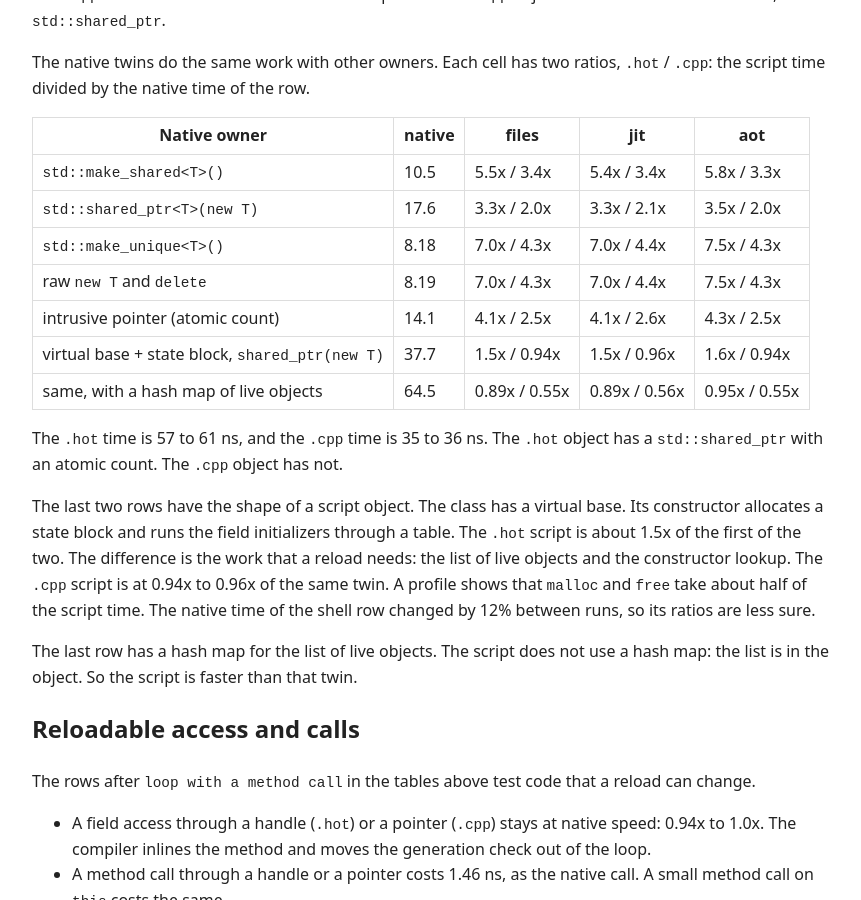
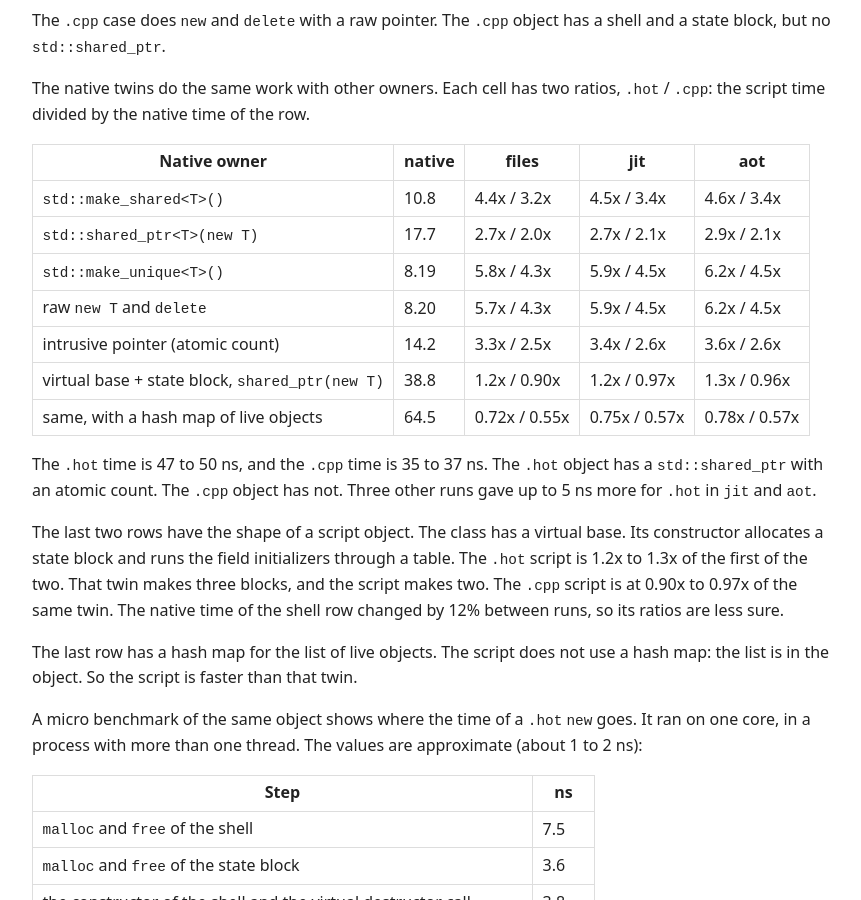
Before and after one commit to rokups/hotpp, a Jekyll site: the page built from benchmarks.md, in a window 1280 px wide and 900 px high, scrolled down 7201 px. Shown: the whole window, without its empty margins (224-1085 px from the left). Built offline with Jekyll 4.4.1, drawn with Linux system fonts in a browser that asks for light colours; some of the changed text lies outside the part shown.

Commit message:
Update docs from 5323a03

```diff
--- a/benchmarks.md
+++ b/benchmarks.md
@@ -22,7 +22,7 @@ All values come from the `Results` section below. They are the median of 3 runs.
 - A call from the host into a script costs 3.3x to 3.8x of a native virtual call. This is 3.4 to 4.1 ns more. `aot` is the fastest and `jit` is the slowest. `.hot` and `.cpp` are equal.
 - A call after 0, 1, 10 or 100 reloads costs the same: 5.26 ns (3.6x) in `files` and in `jit`, for `.hot` and for `.cpp`.
 - A script to native call costs 1.4x (2.05 ns) in `files` and in `jit`. It costs 1.0x in `aot`.
-- `new` and free of a script object cost 57 to 61 ns in `.hot`: 5.4x to 5.8x of `std::make_shared`. In `.cpp` with a raw pointer, they cost 35 to 36 ns: 3.3x to 3.4x.
+- `new` and free of a script object cost 47 to 50 ns in `.hot`: 4.4x to 4.6x of `std::make_shared`. In `.cpp` with a raw pointer, they cost 35 to 37 ns: 3.2x to 3.4x.
 - A script to script virtual call costs 0.4 to 0.9 ns more than a native one. This is true for `.hot` and `.cpp`.
 - A `.hot` closure call costs 2.5x. A `.hot` `std.vector` index costs 1.4x. The `.cpp` twins of both run at native speed.
 - A reload of 100 objects with 65 fields takes 0.10 ms in `files` and 1.4 ms in `jit`. The compile is not in it.
@@ -111,7 +111,7 @@ Time in ns for one operation. The ratio is in parentheses. There is one table fo
 | handle dereference and null check | 9.85 | 10.5 (1.1x) | n/a |
 | pointer dereference and null check | 0.41 | n/a | 0.80 (1.9x) |
 | string interpolation or concatenation | 72.4 | 59.7 (0.82x) | 68.1 (0.94x) |
-| `new` and free of a script object | 10.5 | 57.5 (5.5x) | 35.6 (3.4x) |
+| `new` and free of a script object | 10.8 | 47.3 (4.4x) | 35.0 (3.2x) |
 | closure call | 1.75 | 4.39 (2.5x) | 1.75 (1.0x) |
 | loop with a method call | 1.26 | 1.25 (0.99x) | 1.26 (1.0x) |
 | field of another object (handle or pointer) | 0.62 | 0.59 (0.95x) | 0.59 (0.95x) |
@@ -137,7 +137,7 @@ Time in ns for one operation. The ratio is in parentheses. There is one table fo
 | handle dereference and null check | 9.85 | 10.4 (1.1x) | n/a |
 | pointer dereference and null check | 0.41 | n/a | 0.80 (1.9x) |
 | string interpolation or concatenation | 72.4 | 58.5 (0.81x) | 65.9 (0.91x) |
-| `new` and free of a script object | 10.5 | 57.3 (5.4x) | 36.2 (3.4x) |
+| `new` and free of a script object | 10.8 | 48.1 (4.5x) | 36.8 (3.4x) |
 | closure call | 1.75 | 4.42 (2.5x) | 1.75 (1.0x) |
 | loop with a method call | 1.26 | 1.25 (0.99x) | 1.26 (0.99x) |
 | field of another object (handle or pointer) | 0.62 | 0.59 (0.95x) | 0.61 (0.99x) |
@@ -163,7 +163,7 @@ Time in ns for one operation. The ratio is in parentheses. There is one table fo
 | handle dereference and null check | 9.85 | 10.4 (1.1x) | n/a |
 | pointer dereference and null check | 0.41 | n/a | 0.80 (1.9x) |
 | string interpolation or concatenation | 72.4 | 57.7 (0.80x) | 66.2 (0.91x) |
-| `new` and free of a script object | 10.5 | 61.4 (5.8x) | 35.2 (3.3x) |
+| `new` and free of a script object | 10.8 | 50.4 (4.6x) | 36.5 (3.4x) |
 | closure call | 1.75 | 4.38 (2.5x) | 1.75 (1.0x) |
 | loop with a method call | 1.26 | 1.26 (1.0x) | 1.26 (1.0x) |
 | field of another object (handle or pointer) | 0.62 | 0.61 (0.99x) | 0.58 (0.94x) |
@@ -178,7 +178,7 @@ Some rows depend on the backend:
 - The call from the host into a script (the first two rows) costs 5.26 ns in `files`. It costs 5.56 ns in `jit` and 4.9 ns in `aot`.
 - The script to native call costs 2.05 ns in `files` and in `jit`. It costs 1.46 ns in `aot`: the call is direct there.
 - The `.hot` script to script virtual call is 2.20 ns in `files` and 2.6 ns in `jit` and `aot`. The `.cpp` call is 2.18 to 2.35 ns.
-- `new` and free of a `.hot` object cost 57.5 ns in `files` and 57.3 ns in `jit`. They cost 61.4 ns in `aot`.
+- `new` and free of a `.hot` object cost 47.3 ns in `files`, 48.1 ns in `jit` and 50.4 ns in `aot`.
 
 The string row is nearly the same in the three backends: `.hot` 0.80x to 0.82x and `.cpp` 0.91x to 0.94x.
 
@@ -203,7 +203,7 @@ The `.hot` handle chain is 10.5 ns. The native twin of that row holds `std::shar
 
 ## The cost of `new`
 
-The `.hot` case makes an object with `new`, writes a field and frees the object. A script object has two parts. The shell is the object that native code sees. The state block holds the fields, and a reload can replace it. A `std::shared_ptr` owns the shell. So one `new` makes three blocks of memory.
+The `.hot` case makes an object with `new`, writes a field and frees the object. A script object has two parts. The shell is the object that native code sees. The state block holds the fields, and a reload can replace it. A `std::shared_ptr` owns the shell. One block holds the shell and the control block of the `std::shared_ptr` (as `std::make_shared` does). So one `new` makes two blocks of memory: the shell block and the state block.
 
 The `.cpp` case does `new` and `delete` with a raw pointer. The `.cpp` object has a shell and a state block, but no `std::shared_ptr`.
 
@@ -211,19 +211,36 @@ The native twins do the same work with other owners. Each cell has two ratios, `
 
 | Native owner | native | files | jit | aot |
 |---|---|---|---|---|
-| `std::make_shared<T>()` | 10.5 | 5.5x / 3.4x | 5.4x / 3.4x | 5.8x / 3.3x |
-| `std::shared_ptr<T>(new T)` | 17.6 | 3.3x / 2.0x | 3.3x / 2.1x | 3.5x / 2.0x |
-| `std::make_unique<T>()` | 8.18 | 7.0x / 4.3x | 7.0x / 4.4x | 7.5x / 4.3x |
-| raw `new T` and `delete` | 8.19 | 7.0x / 4.3x | 7.0x / 4.4x | 7.5x / 4.3x |
-| intrusive pointer (atomic count) | 14.1 | 4.1x / 2.5x | 4.1x / 2.6x | 4.3x / 2.5x |
-| virtual base + state block, `shared_ptr(new T)` | 37.7 | 1.5x / 0.94x | 1.5x / 0.96x | 1.6x / 0.94x |
-| same, with a hash map of live objects | 64.5 | 0.89x / 0.55x | 0.89x / 0.56x | 0.95x / 0.55x |
+| `std::make_shared<T>()` | 10.8 | 4.4x / 3.2x | 4.5x / 3.4x | 4.6x / 3.4x |
+| `std::shared_ptr<T>(new T)` | 17.7 | 2.7x / 2.0x | 2.7x / 2.1x | 2.9x / 2.1x |
+| `std::make_unique<T>()` | 8.19 | 5.8x / 4.3x | 5.9x / 4.5x | 6.2x / 4.5x |
+| raw `new T` and `delete` | 8.20 | 5.7x / 4.3x | 5.9x / 4.5x | 6.2x / 4.5x |
+| intrusive pointer (atomic count) | 14.2 | 3.3x / 2.5x | 3.4x / 2.6x | 3.6x / 2.6x |
+| virtual base + state block, `shared_ptr(new T)` | 38.8 | 1.2x / 0.90x | 1.2x / 0.97x | 1.3x / 0.96x |
+| same, with a hash map of live objects | 64.5 | 0.72x / 0.55x | 0.75x / 0.57x | 0.78x / 0.57x |
 
-The `.hot` time is 57 to 61 ns, and the `.cpp` time is 35 to 36 ns. The `.hot` object has a `std::shared_ptr` with an atomic count. The `.cpp` object has not.
+The `.hot` time is 47 to 50 ns, and the `.cpp` time is 35 to 37 ns. The `.hot` object has a `std::shared_ptr` with an atomic count. The `.cpp` object has not. Three other runs gave up to 5 ns more for `.hot` in `jit` and `aot`.
 
-The last two rows have the shape of a script object. The class has a virtual base. Its constructor allocates a state block and runs the field initializers through a table. The `.hot` script is about 1.5x of the first of the two. The difference is the work that a reload needs: the list of live objects and the constructor lookup. The `.cpp` script is at 0.94x to 0.96x of the same twin. A profile shows that `malloc` and `free` take about half of the script time. The native time of the shell row changed by 12% between runs, so its ratios are less sure.
+The last two rows have the shape of a script object. The class has a virtual base. Its constructor allocates a state block and runs the field initializers through a table. The `.hot` script is 1.2x to 1.3x of the first of the two. That twin makes three blocks, and the script makes two. The `.cpp` script is at 0.90x to 0.97x of the same twin. The native time of the shell row changed by 12% between runs, so its ratios are less sure.
 
 The last row has a hash map for the list of live objects. The script does not use a hash map: the list is in the object. So the script is faster than that twin.
+
+A micro benchmark of the same object shows where the time of a `.hot` `new` goes. It ran on one core, in a process with more than one thread. The values are approximate (about 1 to 2 ns):
+
+| Step | ns |
+|---|---|
+| `malloc` and `free` of the shell | 7.5 |
+| `malloc` and `free` of the state block | 3.6 |
+| the constructor of the shell and the virtual destructor call | 3.8 |
+| the record, the owner pointer and the size of the block | 2.6 |
+| the script entry and the destructor check of `destroy_state` | 2.5 |
+| the field initializers and destructors through the table | 4.1 |
+| the list of live objects (insert and erase) | 3 to 5 |
+| the constructor lookup through the canonical record | 1 |
+| the allocator of the shared block (`make_shared_shell`) | 3 |
+| the control block and the atomic counts of the `std::shared_ptr` | 13 |
+
+In the old layout, the `std::shared_ptr` had its own block, for 8 ns more. The old constructor lookup compared the key text, for 5 ns more. The atomic counts of `std::enable_shared_from_this` cost most of the last step. The base of a script class has it, because `this` can become a handle. A `std::weak_ptr` keeps the shell block until the `std::weak_ptr` goes. The destructor runs and the state block goes with the last `std::shared_ptr`.
 
 ## Reloadable access and calls
 
```
Also changed, not shown: embedding-rules.md (+1 -0 lines), internals.md (+3 -1 lines), types-handles.md (+6 -0 lines).
